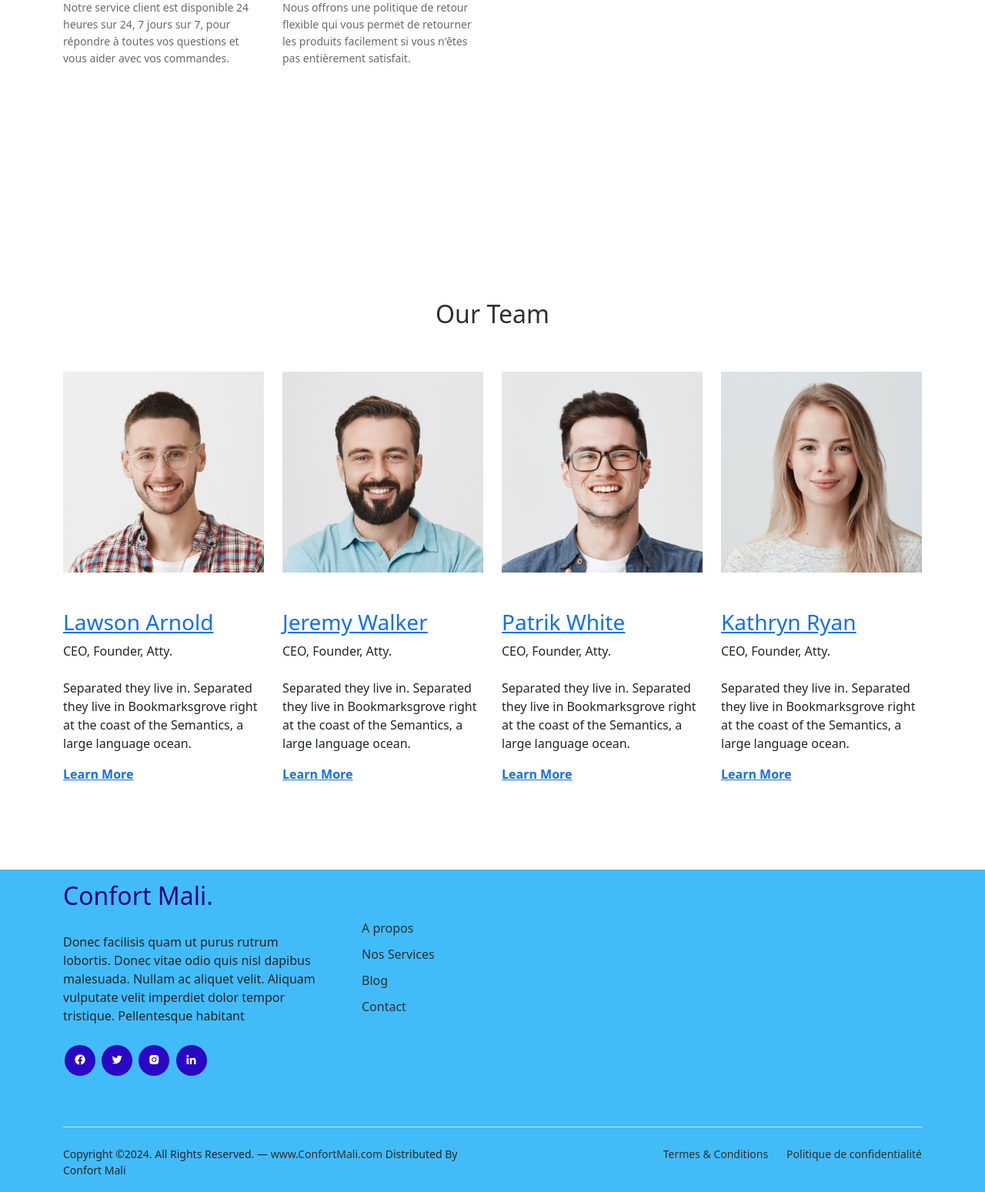
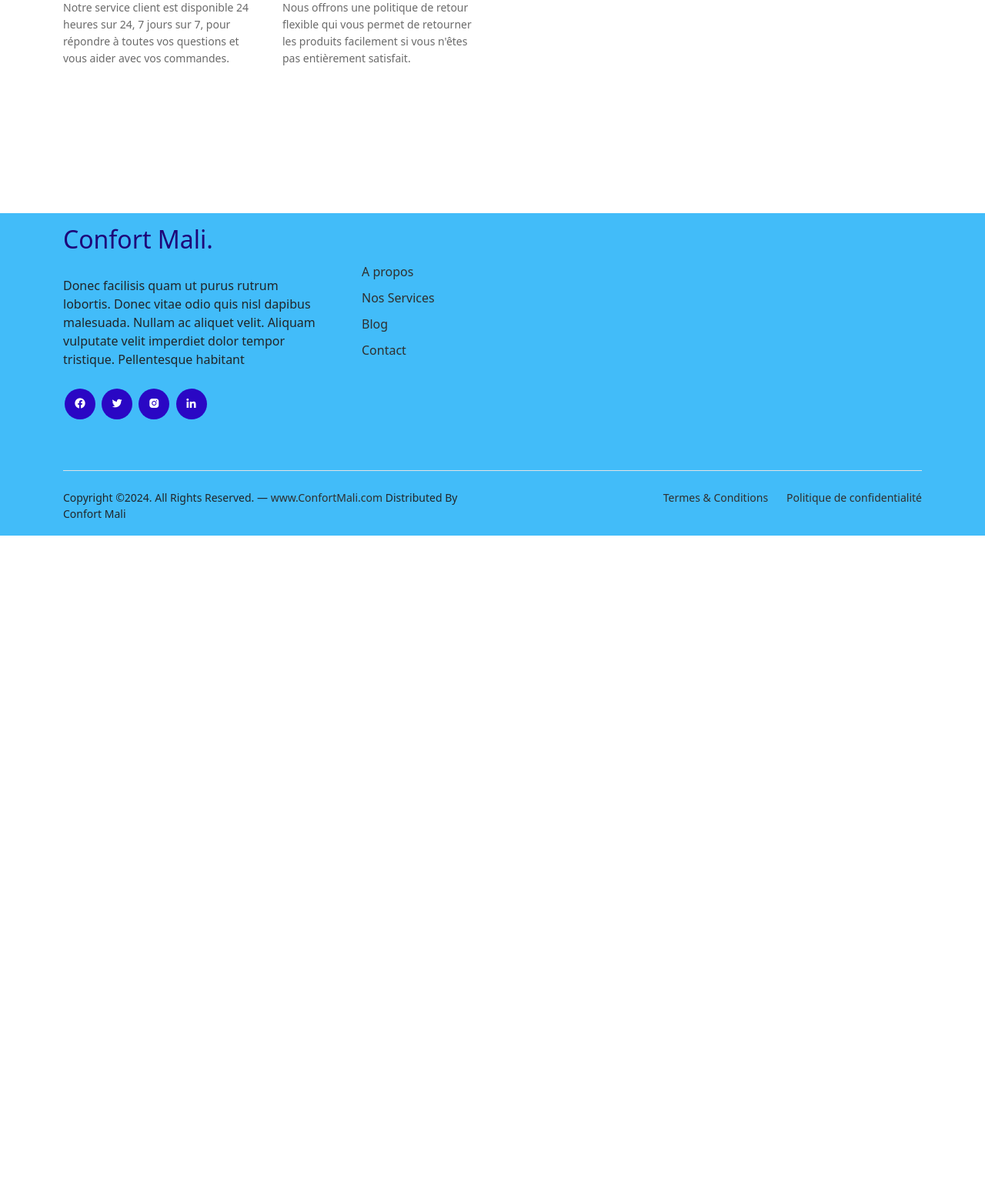
Before and after one commit to Mahamadouke/confortmali, a Django app: page /about/ in a window 1280 px wide. Shown: the part 845-2394 px from the top of the page at 77% size. After the commit the page ends 1541 px from the top, so only its background shows below. Run offline with Django 5.2, Linux system fonts and the light colour scheme; some libraries are stand-ins or nearby versions.

Commit message:
Update about.html
suppression de la section team

```diff
--- a/ConfortMLapp/templates/about.html
+++ b/ConfortMLapp/templates/about.html
@@ -164,78 +164,6 @@
 		</div>
 		<!-- End Why Choose Us Section -->
 
-		<!-- Start Team Section -->
-		<div class="untree_co-section">
-			<div class="container">
-
-				<div class="row mb-5">
-					<div class="col-lg-5 mx-auto text-center">
-						<h2 class="section-title">Our Team</h2>
-					</div>
-				</div>
-
-				<div class="row">
-
-					<!-- Start Column 1 -->
-					<div class="col-12 col-md-6 col-lg-3 mb-5 mb-md-0">
-						<img src="{% static 'images/person_1.jpg' %}" class="img-fluid mb-5">
-						<h3 clas><a href="#"><span class="">Lawson</span> Arnold</a></h3>
-            <span class="d-block position mb-4">CEO, Founder, Atty.</span>
-            <p>Separated they live in.
-            Separated they live in Bookmarksgrove right at the coast of the Semantics, a large language ocean.</p>
-            <p class="mb-0"><a href="#" class="more dark">Learn More <span class="icon-arrow_forward"></span></a></p>
-					</div>
-					<!-- End Column 1 -->
-
-					<!-- Start Column 2 -->
-					<div class="col-12 col-md-6 col-lg-3 mb-5 mb-md-0">
-						<img src="{% static 'images/person_2.jpg' %}" class="img-fluid mb-5">
-
-						<h3 clas><a href="#"><span class="">Jeremy</span> Walker</a></h3>
-            <span class="d-block position mb-4">CEO, Founder, Atty.</span>
-            <p>Separated they live in.
-            Separated they live in Bookmarksgrove right at the coast of the Semantics, a large language ocean.</p>
-            <p class="mb-0"><a href="#" class="more dark">Learn More <span class="icon-arrow_forward"></span></a></p>
-
-					</div>
-					<!-- End Column 2 -->
-
-					<!-- Start Column 3 -->
-					<div class="col-12 col-md-6 col-lg-3 mb-5 mb-md-0">
-						<img src="{% static 'images/person_3.jpg' %}" class="img-fluid mb-5">
-						<h3 clas><a href="#"><span class="">Patrik</span> White</a></h3>
-            <span class="d-block position mb-4">CEO, Founder, Atty.</span>
-            <p>Separated they live in.
-            Separated they live in Bookmarksgrove right at the coast of the Semantics, a large language ocean.</p>
-            <p class="mb-0"><a href="#" class="more dark">Learn More <span class="icon-arrow_forward"></span></a></p>
-					</div>
-					<!-- End Column 3 -->
-
-					<!-- Start Column 4 -->
-					<div class="col-12 col-md-6 col-lg-3 mb-5 mb-md-0">
-						<img src="{% static 'images/person_4.jpg' %}" class="img-fluid mb-5">
-
-						<h3 clas><a href="#"><span class="">Kathryn</span> Ryan</a></h3>
-            <span class="d-block position mb-4">CEO, Founder, Atty.</span>
-            <p>Separated they live in.
-            Separated they live in Bookmarksgrove right at the coast of the Semantics, a large language ocean.</p>
-            <p class="mb-0"><a href="#" class="more dark">Learn More <span class="icon-arrow_forward"></span></a></p>
-
-
-					</div>
-					<!-- End Column 4 -->
-
-
-
-				</div>
-			</div>
-		</div>
-		<!-- End Team Section -->
-
-
-
-
-
 
 		<!-- Start Footer Section -->
 		<footer class="footer-section">
```
